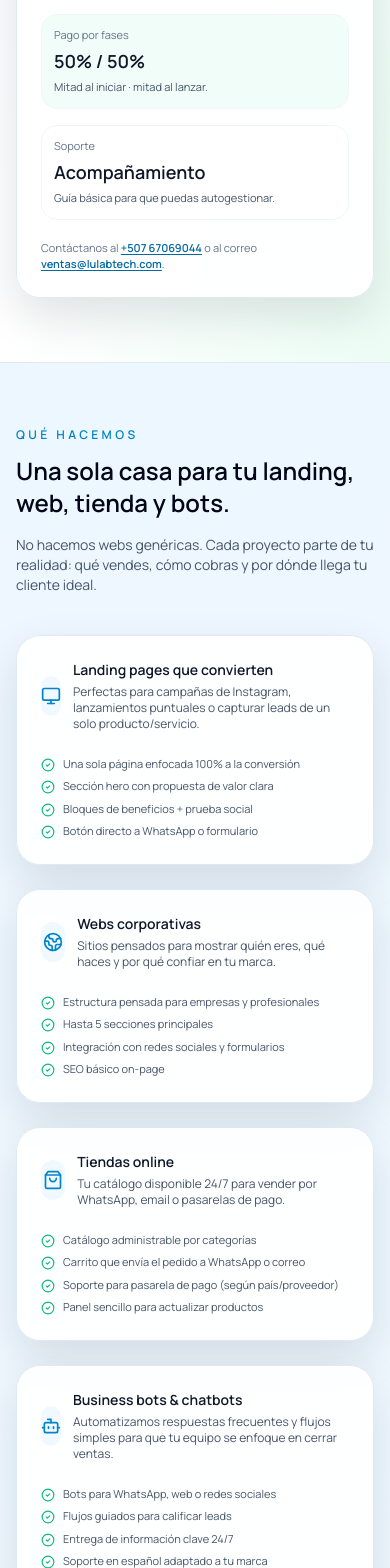
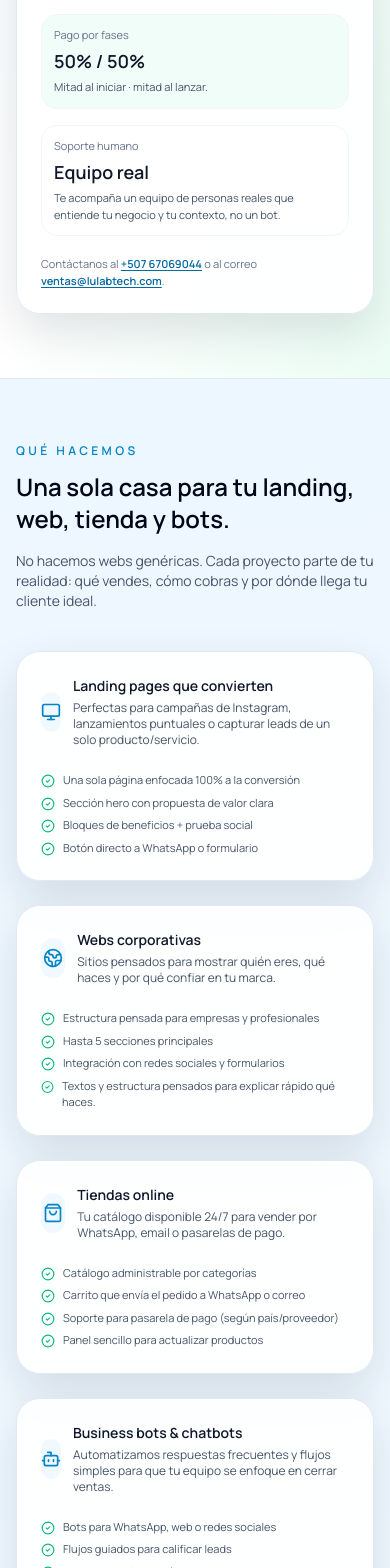
Before and after one commit to lulabtechnology/Lulabtech, a Next.js app: page / in a window 390 px wide. Shown: the part 1200-2768 px from the top of the page. Built offline with nearby package versions, Linux system fonts and the light colour scheme.

Commit message:
Update page.jsx

```diff
--- a/app/page.jsx
+++ b/app/page.jsx
@@ -50,7 +50,7 @@ const services = [
       "Estructura pensada para empresas y profesionales",
       "Hasta 5 secciones principales",
       "Integración con redes sociales y formularios",
-      "SEO básico on-page",
+      "Textos y estructura pensados para explicar rápido qué haces.",
     ],
   },
   {
@@ -102,7 +102,7 @@ const plans = [
     features: [
       "Hasta 5 secciones (Inicio, Servicios, Nosotros, Contacto, etc.)",
       "Blog o sección de novedades básica",
-      "Optimización básica de velocidad y SEO on-page",
+      "Optimización básica de velocidad y rendimiento",
       "Configuración de dominio y hosting incluido",
     ],
     highlight: true,
@@ -125,9 +125,9 @@ const plans = [
 const steps = [
   {
     step: "Paso 1",
-    title: "Llamada rápida y definición de objetivo",
+    title: "Definimos lo que quieres lograr",
     description:
-      "Hablamos 20–30 minutos para entender tu negocio, objetivo principal (reservas, leads, ventas, etc.) y escogemos el tipo de web ideal.",
+      "Conversamos para entender tu negocio, objetivo principal (reservas, leads, ventas, etc.) y escogemos el tipo de web ideal.",
     extra: "Aquí te enviamos la propuesta formal y el monto a invertir.",
   },
   {
@@ -147,10 +147,11 @@ const steps = [
   },
   {
     step: "Paso 4",
-    title: "Lanzamiento + 50% final",
+    title: "Pago final y lanzamiento en tu dominio",
     description:
-      "Publicamos en tu dominio, hacemos pruebas finales y cerramos con una mini-guía de uso para que no dependas de nadie para cambios simples.",
-    extra: "El 50% restante se paga contra entrega aprobada.",
+      "Se realiza el 50% restante y configuramos tu dominio (DNS, hosting y SSL) para que tu web quede online con tu nombre.",
+    extra:
+      "Hacemos pruebas finales y te dejamos una mini-guía para que no dependas de nadie para cambios simples.",
   },
 ];
 
@@ -438,12 +439,13 @@ export default function Home() {
                   </p>
                 </div>
                 <div className="rounded-2xl border border-slate-100 bg-white p-3">
-                  <p className="text-[11px] text-slate-500">Soporte</p>
+                  <p className="text-[11px] text-slate-500">Soporte humano</p>
                   <p className="mt-1 text-lg font-semibold text-slate-900">
-                    Acompañamiento
+                    Equipo real
                   </p>
                   <p className="mt-1 text-[11px]">
-                    Guía básica para que puedas autogestionar.
+                    Te acompaña un equipo de personas reales que entiende tu
+                    negocio y tu contexto, no un bot.
                   </p>
                 </div>
               </div>
@@ -510,7 +512,7 @@ export default function Home() {
                     <h3 className="text-sm font-semibold text-slate-900 sm:text-base">
                       {service.title}
                     </h3>
-                    <p className="mt-1 text-xs text-slate-600 sm:text-[13px]">
+                    <p className="mt-1 text-xs text-slate-600 sm:text[13px]">
                       {service.description}
                     </p>
                   </div>
@@ -660,7 +662,7 @@ export default function Home() {
                 transition={{ delay: index * 0.06, duration: 0.6 }}
                 className="relative rounded-2xl border border-slate-200 bg-white p-4"
               >
-                <div className="mb-1 flex items-center justify-between gap-2">
+                <div className="mb-1 flex items-center justify_between gap-2">
                   <span className="rounded-full bg-sky-50 px-2.5 py-1 text-[10px] font-semibold uppercase tracking-wide text-sky-700">
                     {stepItem.step}
                   </span>
@@ -697,31 +699,31 @@ export default function Home() {
               El calvo detrás de Lulabtech (que realmente hace el trabajo).
             </h2>
             <p className="section-subtitle">
-              Lulabtech no es una agencia enorme. Es un estudio pequeño donde
-              tú hablas directamente con la persona que piensa la estrategia,
-              diseña la experiencia y arma el sitio.
+              Detrás de Lulabtech hay un equipo que mezcla estrategia, diseño y
+              desarrollo. Hablas con personas reales que piensan la experiencia
+              completa de tu cliente y arman el sitio contigo, no con un bot.
             </p>
 
             <ul className="mt-6 space-y-2 text-[11px] text-slate-600 sm:text-xs">
               <li className="flex gap-2">
                 <CheckCircle2 className="mt-[2px] h-3.5 w-3.5 text-[var(--brand-accent)]" />
                 <span>
-                  Te hablo en lenguaje normal, no en código: números, ventas y
-                  objetivos.
+                  Te hablamos en lenguaje normal, no en código: números, ventas
+                  y objetivos.
                 </span>
               </li>
               <li className="flex gap-2">
                 <CheckCircle2 className="mt-[2px] h-3.5 w-3.5 text-[var(--brand-accent)]" />
                 <span>
-                  Webs pensadas para que funcionen bien en Meta Ads y campañas
-                  reales, no solo para verse bonitas.
+                  Diseñamos webs pensadas para rendir bien en campañas reales,
+                  no solo para verse bonitas.
                 </span>
               </li>
               <li className="flex gap-2">
                 <CheckCircle2 className="mt-[2px] h-3.5 w-3.5 text-[var(--brand-accent)]" />
                 <span>
-                  Si algo no te gusta, se ajusta. El objetivo es que te sientas
-                  orgulloso/a de compartir tu web.
+                  Si algo no te gusta, lo ajustamos: el objetivo es que te
+                  sientas orgulloso/a de compartir tu web.
                 </span>
               </li>
             </ul>
@@ -755,9 +757,9 @@ export default function Home() {
                 justos para que la gente diga “wow” cuando entra.
               </p>
               <p className="mt-4 text-[11px] text-slate-500">
-                Y sí, si me escribes por WhatsApp probablemente esté calvo,
-                tomando café y moviendo bloques de código para que tu marca se
-                vea brutal.
+                Y sí, si nos escribes por WhatsApp, te responden humanos de
+                verdad: café en mano, revisando tu caso y moviendo bloques de
+                código para que tu marca se vea brutal.
               </p>
             </div>
           </div>
```
